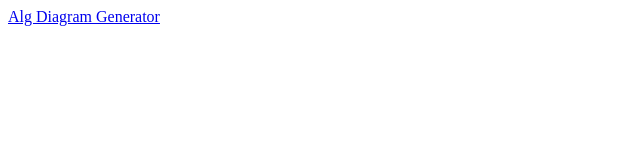
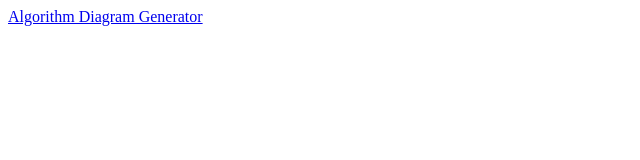
Before and after one commit to Phalentin/phalentin.github.io, a plain HTML site: page index.html in a window 1280 px wide. Shown: the full height of the page, 0-640 px from the left. Drawn offline with Linux system fonts and the light colour scheme.

Commit message:
Update index.html

```diff
--- a/index.html
+++ b/index.html
@@ -5,6 +5,6 @@
     <title>WIP</title>
   </head>
   <body>
-    <a href="algorithm-diagram-generator.html">Alg Diagram Generator</a>
+    <a href="algorithm-diagram-generator.html">Algorithm Diagram Generator</a>
   </body>
 </html>
```
